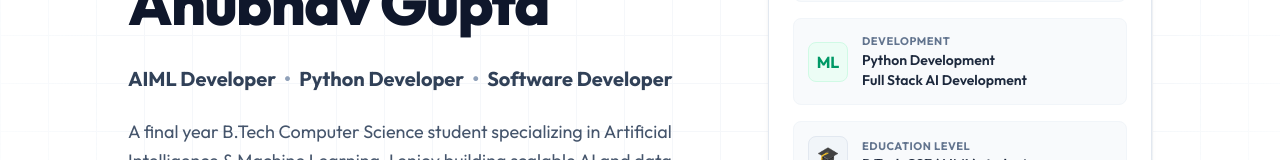
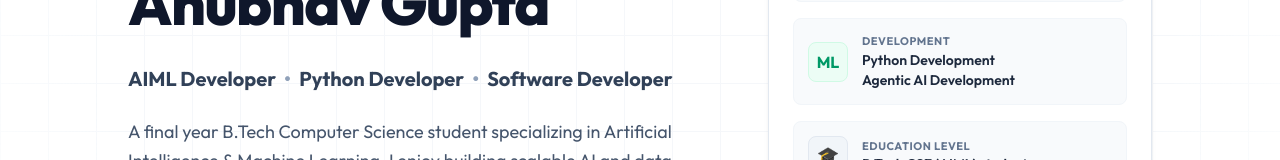
Before and after one commit to anubhav7723/Portfolio, a React (Vite) app: page / in a window 1280 px wide. Shown: the part 349-509 px from the top of the page. Built offline with nearby package versions, Linux system fonts and the light colour scheme.

Commit message:
Home page updated

```diff
--- a/src/pages/Home/Home.jsx
+++ b/src/pages/Home/Home.jsx
@@ -122,7 +122,7 @@
                   <div className="text-left">
                     <h4 className="text-[11px] text-slate-500 font-bold uppercase tracking-wider">Development</h4>
                     <p className="text-sm font-semibold text-slate-800">Python Development</p>
-                    <p className="text-sm font-semibold text-slate-800">Full Stack AI Development</p>
+                    <p className="text-sm font-semibold text-slate-800">Agentic AI Development</p>
                   </div>
                 </div>
 
```
